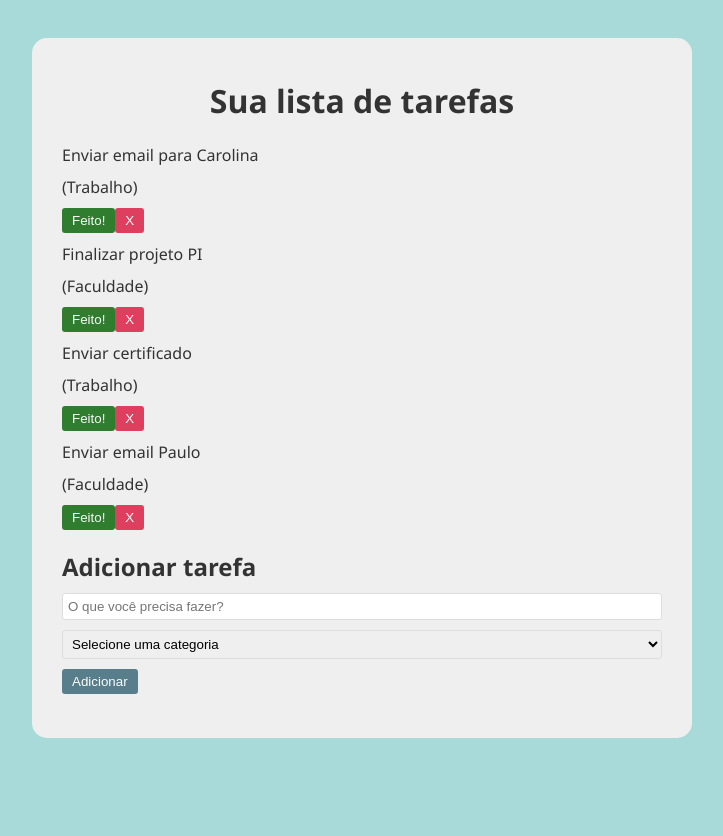
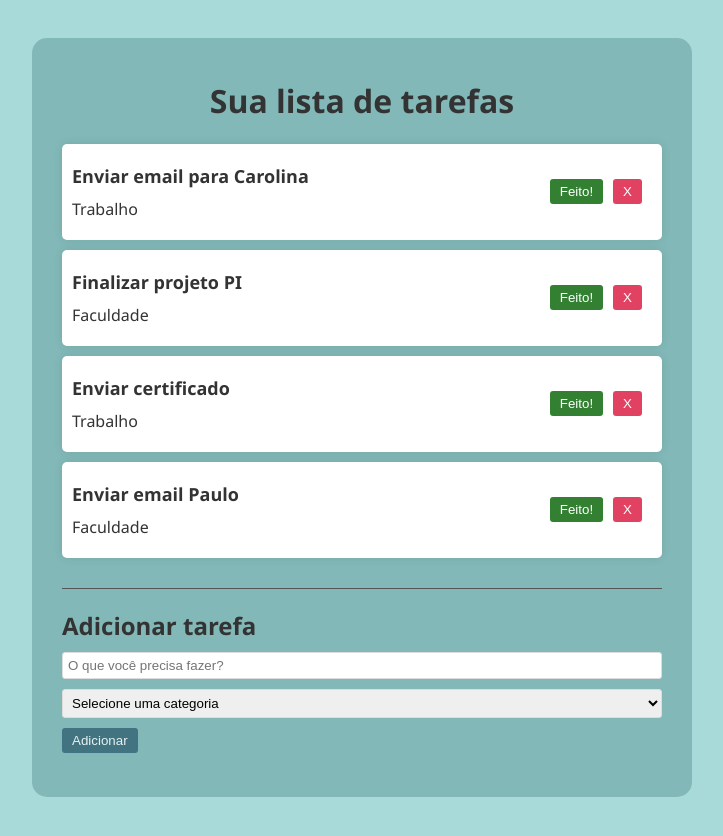
Before and after one commit to thainazanfolin/todolist-react, a React (Vite) app in the folder todolist/: page / in a window 1280 px wide. Shown: the top 836 px of the page, without its empty margins (278-1001 px from the left). Built offline with nearby package versions, Linux system fonts and the light colour scheme.

Commit message:
news task's state

```diff
--- a/todolist/src/App.css
+++ b/todolist/src/App.css
@@ -11,7 +11,7 @@
 .app {
   max-width: 600px;
   margin: 0 auto 300px;
-  background-color: #efefef;
+  background-color: #82b9b8;
   padding: 20px 30px;
   border-radius: 15px;
 }
@@ -41,12 +41,34 @@
   cursor: pointer;
   opacity: 0.8;
   transition: 0.3s ;
+  margin-right: 10px;
 }
 
 button:hover {
   opacity: 1;
 }
 
+.todo-list{
+  margin-bottom: 20px;
+  padding-bottom: 20px;
+  border-bottom: 1px solid #555;
+}
+
+.todo {
+  background-color: #fff;
+  box-shadow: 0 0 10px rgb(0,0,0,0.1);
+  padding: 10px;
+  margin-bottom: 10px;
+  border-radius: 5px;
+  display: flex;
+  justify-content: space-between;
+  align-items: center;
+}
+
+.task {
+  font-weight: bold;
+  font-size: 18px;
+}
 .complete{
   background-color: #016101;
 }
--- a/todolist/src/App.jsx
+++ b/todolist/src/App.jsx
@@ -37,6 +37,20 @@
 
   ])
 
+    //adicionando as novas tarefas a partir dessa funcao
+  const addTodo = (text, category) => {
+    const newTodos = [...todos, { //todos os todos que já existem + os novos todos
+      id: Math.floor(Math.random()*10000), //id aleatorio
+      text,
+      category,
+      isCompleted: false
+    }
+  ];
+
+    setTodos(newTodos);
+
+  }
+
   return <div className='app'>
     <h1>Sua lista de tarefas</h1>
     <div className='todo-list'>
@@ -46,7 +60,7 @@
 
     </div>
 
-    <Todoform />
+    <Todoform addTodo={addTodo}/>
 
 
   </div>
--- a/todolist/src/components/Todo.jsx
+++ b/todolist/src/components/Todo.jsx
@@ -5,9 +5,9 @@
     return (
         <div className="todo">
             <div className="content">
-                <p>{todo.text}</p>
+                <p className='task'>{todo.text}</p>
                 <p className="category">
-                    ({todo.category})
+                    {todo.category}
                 </p>
             </div>
             <div>
--- a/todolist/src/components/Todoform.jsx
+++ b/todolist/src/components/Todoform.jsx
@@ -1,6 +1,6 @@
 import {useState} from 'react'
 
-const Todoform = () => {
+const Todoform = ({ addTodo }) => {
 
     const[value, setValue] = useState("");
     const[category, setCategory] = useState("");
@@ -8,8 +8,9 @@
     const handleSubmit = (e) =>{    //função para envio do formulario a partir do evento
         e.preventDefault();
         if (!value || !category) return
-        setValue("")
-        setCategory("")
+        addTodo(value, category); //se tiver categoria e texto, adiciona na tarefa e ja renderiza no APP pela função 'addTodo'
+        setValue("");
+        setCategory("");
 
 
         console.log(value, category);
```
